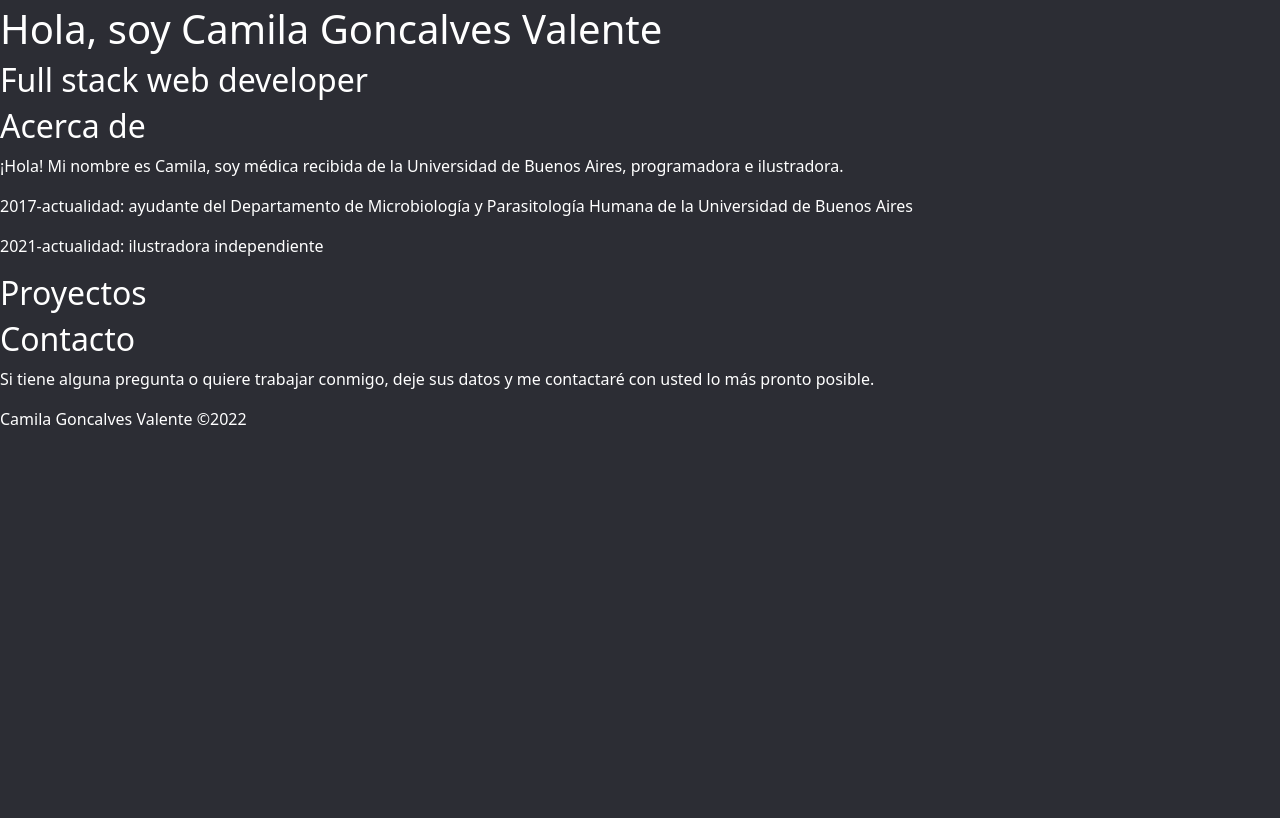
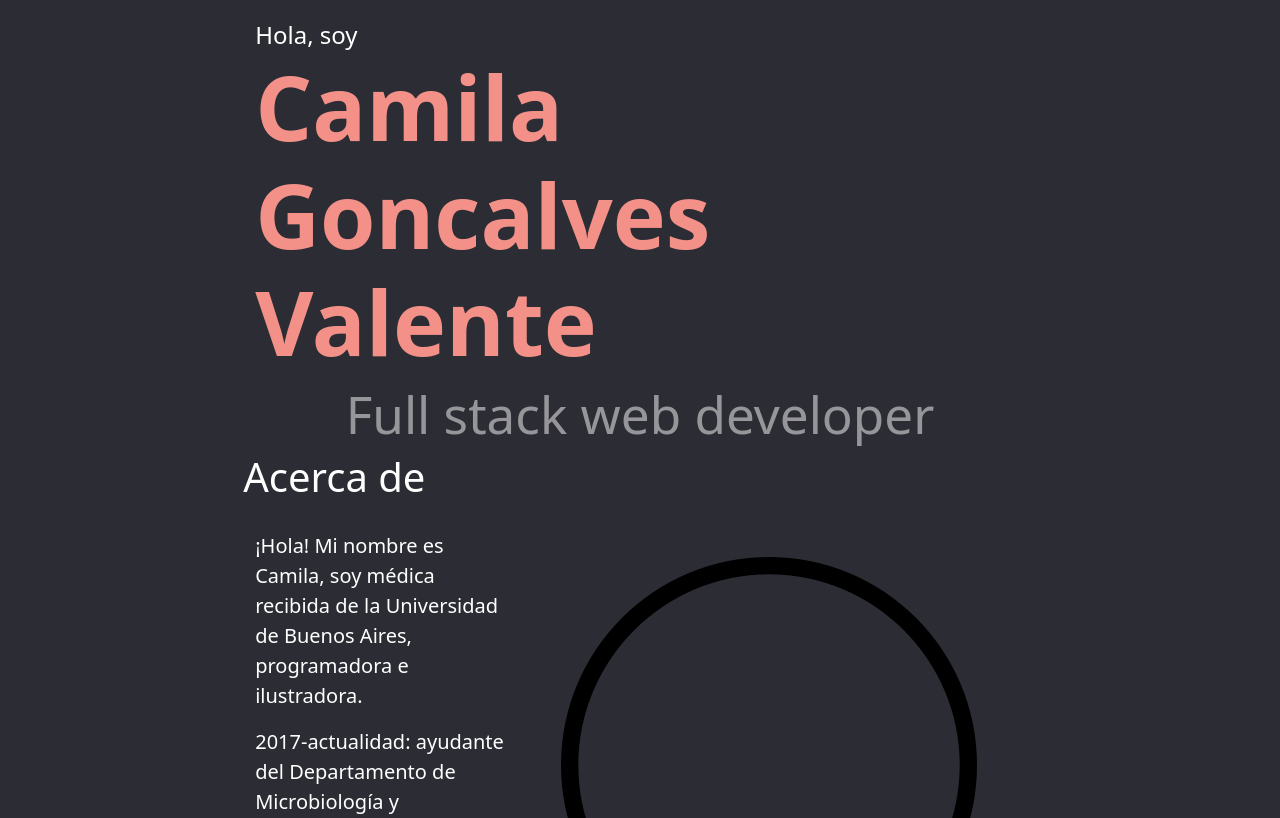
Before and after one commit to kinyoun/portafolio, a website: page index.html in a window 1280 px wide. Shown: the part 91-909 px from the top of the page. Before the commit the page ends 800 px from the top, so only its background shows below. Drawn offline with nearby package versions, Linux system fonts and the light colour scheme.

Commit message:
Add introduction and style

```diff
--- a/index.html
+++ b/index.html
@@ -7,6 +7,7 @@
         <link rel="stylesheet" href="style.css">
     </head>
     <body>
+        <!-- header -->
         <div class="container-fluid">
             <nav class="navbar sticky-top navbar-expand-md navbar-dark" style="background-color: #2C2D34">
                 <div class="container-fluid">
@@ -27,17 +28,34 @@
                 </div>
             </nav>
         </div>
+
+        <!-- main -->
         <main class="contenido">
             <section>
-                <h1>Hola, soy Camila Goncalves Valente</h1>
-                <h2>Full stack web developer</h2>
+                <div class="container flex-column d-flex align-items-center">
+                    <div>
+                        <h1><span class="fs-4">Hola, soy</span><br>
+                            <strong>Camila <br>
+                                Goncalves Valente</strong></h1>
+                    </div>
+                    <div>
+                        <h2 class="titulo">Full stack web developer</h2>
+                    </div>
+                </div>
             </section>
             <section>
                 <h2>Acerca de</h2>
-                <p>¡Hola! Mi nombre es Camila, soy médica recibida de la Universidad
-                    de Buenos Aires, programadora e ilustradora.</p>
-                <p>2017-actualidad: ayudante del Departamento de Microbiología y Parasitología Humana de la Universidad de Buenos Aires</p>
-                <p>2021-actualidad: ilustradora independiente</p>
+                <div class="container d-flex justify-content-center align-items-center flex-shrink-1">
+                    <div class="fs-5">
+                        <p>¡Hola! Mi nombre es Camila, soy médica recibida de la Universidad
+                            de Buenos Aires, programadora e ilustradora.</p>
+                        <p>2017-actualidad: ayudante del Departamento de Microbiología y Parasitología Humana de la Universidad de Buenos Aires</p>
+                        <p>2021-actualidad: ilustradora independiente</p>
+                    </div>
+                    <div>
+                        <img src="images/icone-cercle-noir.png" >
+                    </div>
+                </div>
             </section>
             <section class="habilidades">
             </section>
--- a/style.css
+++ b/style.css
@@ -12,3 +12,21 @@ button .nav-link{
     color: #F39189 !important;
     padding: 0px !important;
 }
+
+strong{
+    color:#F39189;
+    font-size: 7vw;
+}
+
+h2.titulo{
+    opacity: 50%;
+    font-size: 4vw;
+}
+
+main{
+    padding: 0px 19%;
+}
+
+h2{
+    font-size: 2.5rem;
+}
```
Also changed, not shown: images/icone-cercle-noir.png (added).
